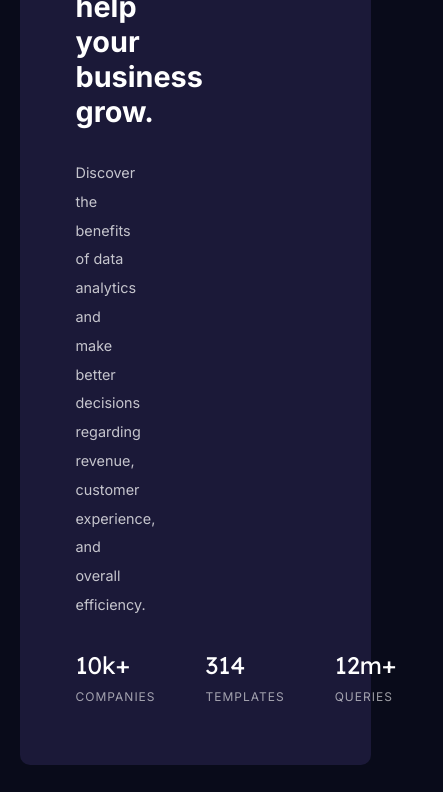
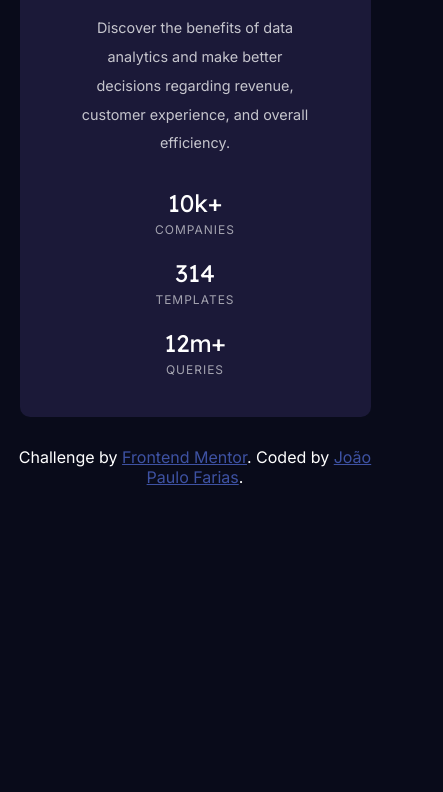
Before and after one commit to DevJpFarias/stats-preview-card-component, a plain HTML site: page index.html in a window 390 px wide. Shown: the part 466-1258 px from the top of the page, 443 px wide, since content can reach past the window. After the commit the page ends 953 px from the top, so only its background shows below. Drawn offline with Linux system fonts and the light colour scheme.

Commit message:
making responsive

```diff
--- a/style.css
+++ b/style.css
@@ -117,13 +117,50 @@ span {
     width: 90%;
     display: grid;
     grid-template-columns: auto;
+    margin-top: 20px;
 
     display: flex;
     flex-direction: column-reverse;
   }
 
+  .img-container img {
+    border-radius: 10px 10px 0px 0px;
+  }
+
   .content {
+    width: 100%;
     columns: span 1;
+    padding: 1.2rem;
+    text-align: center;
+
+    display: flex;
+    flex-direction: column;
+    align-items: center;
+    justify-content: center;
+  }
+
+  .content h1 {
+    font-size: 2rem;
+  }
+
+  .content p {
+    text-align: center;
+    margin: 0px 2.25rem;
+  }
+
+  .stats {
+    display: flex;
+    flex-direction: column;
+    align-items: center;
+    justify-content: center;
+  }
+
+  .stat {
+    margin-bottom: 1rem;
+  }
+
+  .stat span, .stat p {
+    text-align: center;
   }
 
   .img-container {
```
